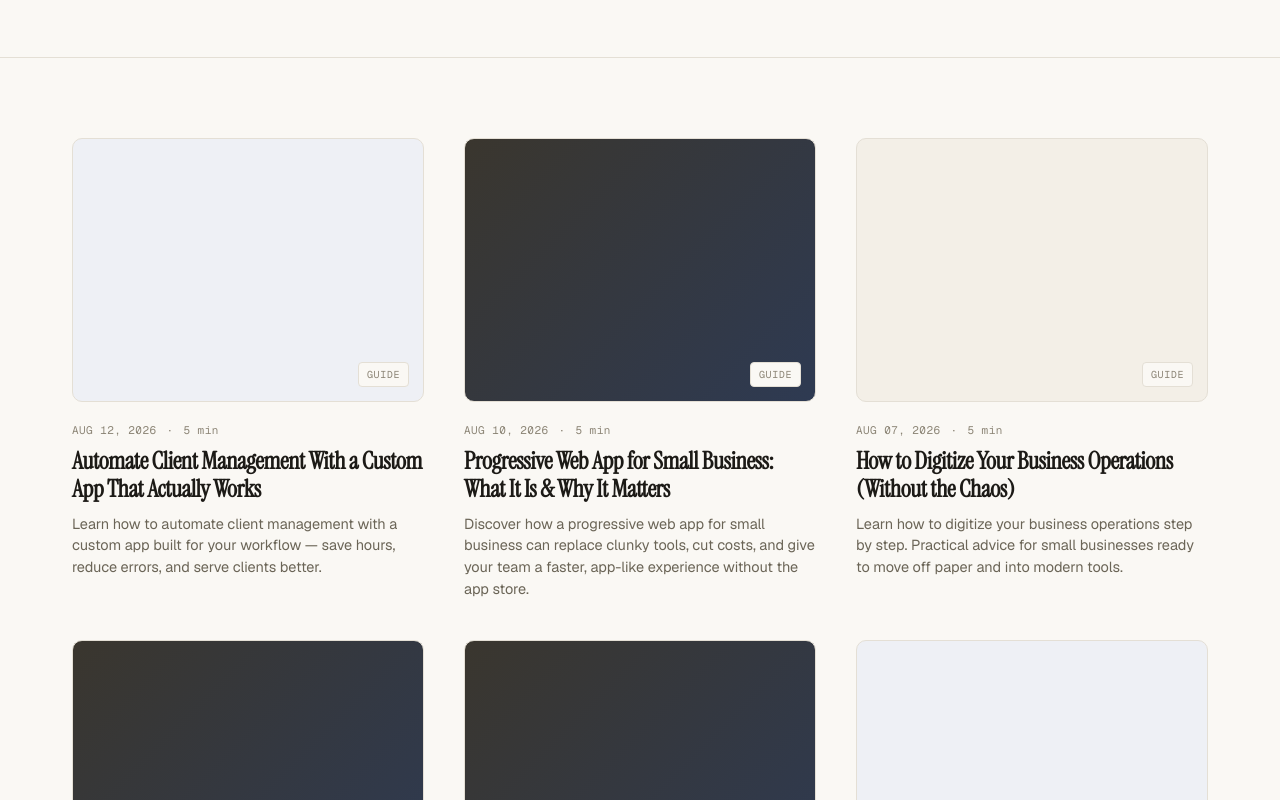
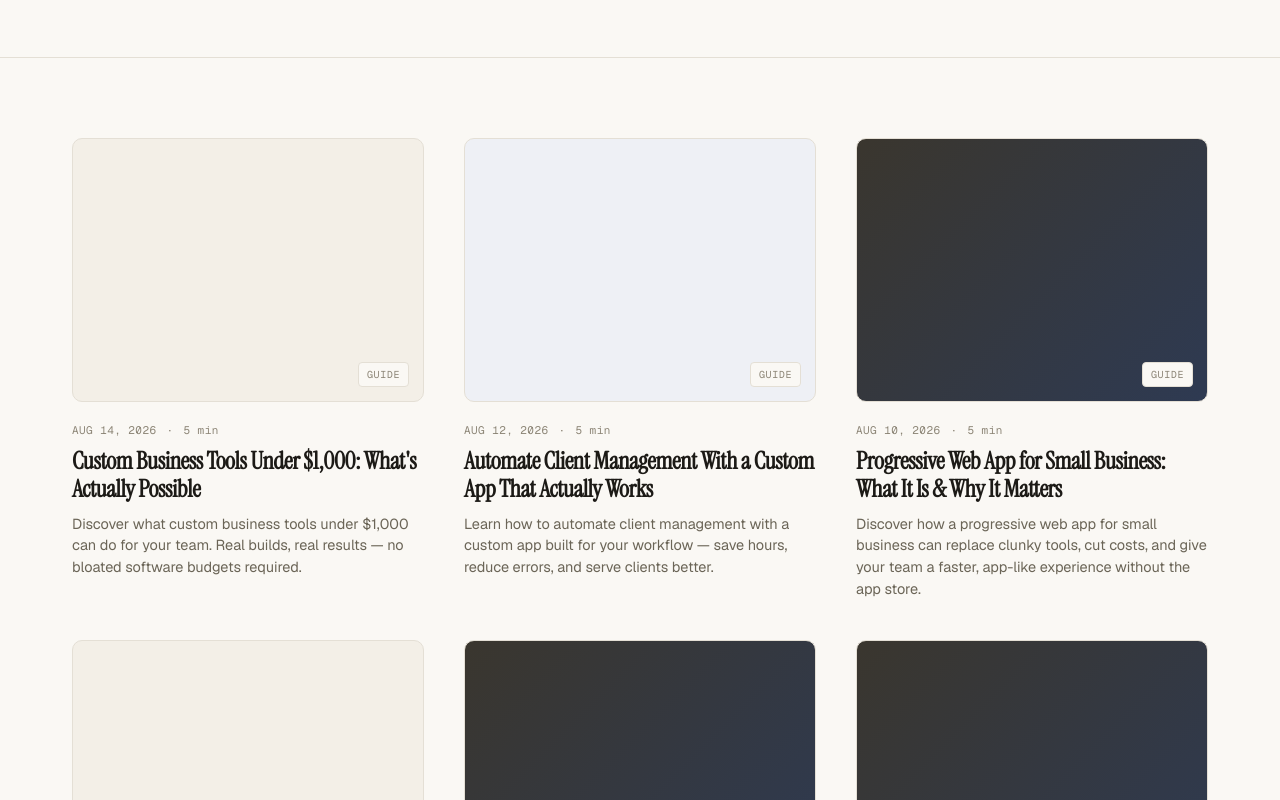
Before and after one commit to VictorAsooye/sola-website, a plain HTML site: page blog/index.html in a window 1280 px wide. Shown: the part 453-1253 px from the top of the page. Drawn offline with nearby package versions, Linux system fonts and the light colour scheme.

Commit message:
blog: update index with "Custom Business Tools Under $1,000: What's Actually Possible"

```diff
--- a/blog/index.html
+++ b/blog/index.html
@@ -317,6 +317,12 @@
   <div class="container">
     <div class="posts-grid">
 <!-- POSTS_START -->
+      <a href="/blog/posts/custom-business-tools-under-1-000-what-s-actually-possible.html" class="post-card">
+        <div class="post-cover"><span class="cover-label">Guide</span></div>
+        <div class="post-meta"><span>AUG 14, 2026</span><span>·</span><span>5 min</span></div>
+        <h2 class="post-title">Custom Business Tools Under $1,000: What's Actually Possible</h2>
+        <p class="post-excerpt">Discover what custom business tools under $1,000 can do for your team. Real builds, real results — no bloated software budgets required.</p>
+      </a>
       <a href="/blog/posts/automate-client-management-with-a-custom-app-that-actually-works.html" class="post-card">
         <div class="post-cover post-cover-accent"><span class="cover-label">Guide</span></div>
         <div class="post-meta"><span>AUG 12, 2026</span><span>·</span><span>5 min</span></div>
```
